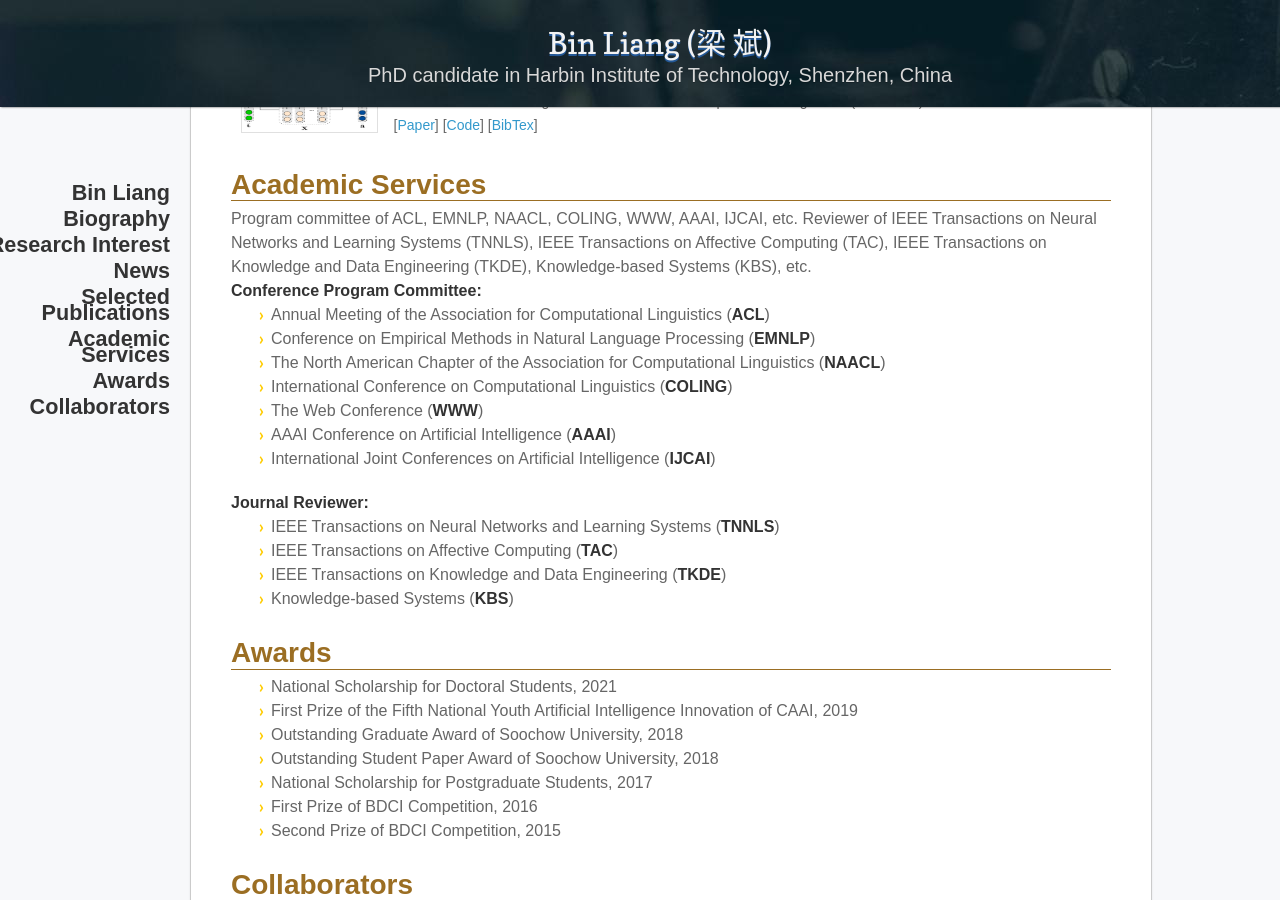
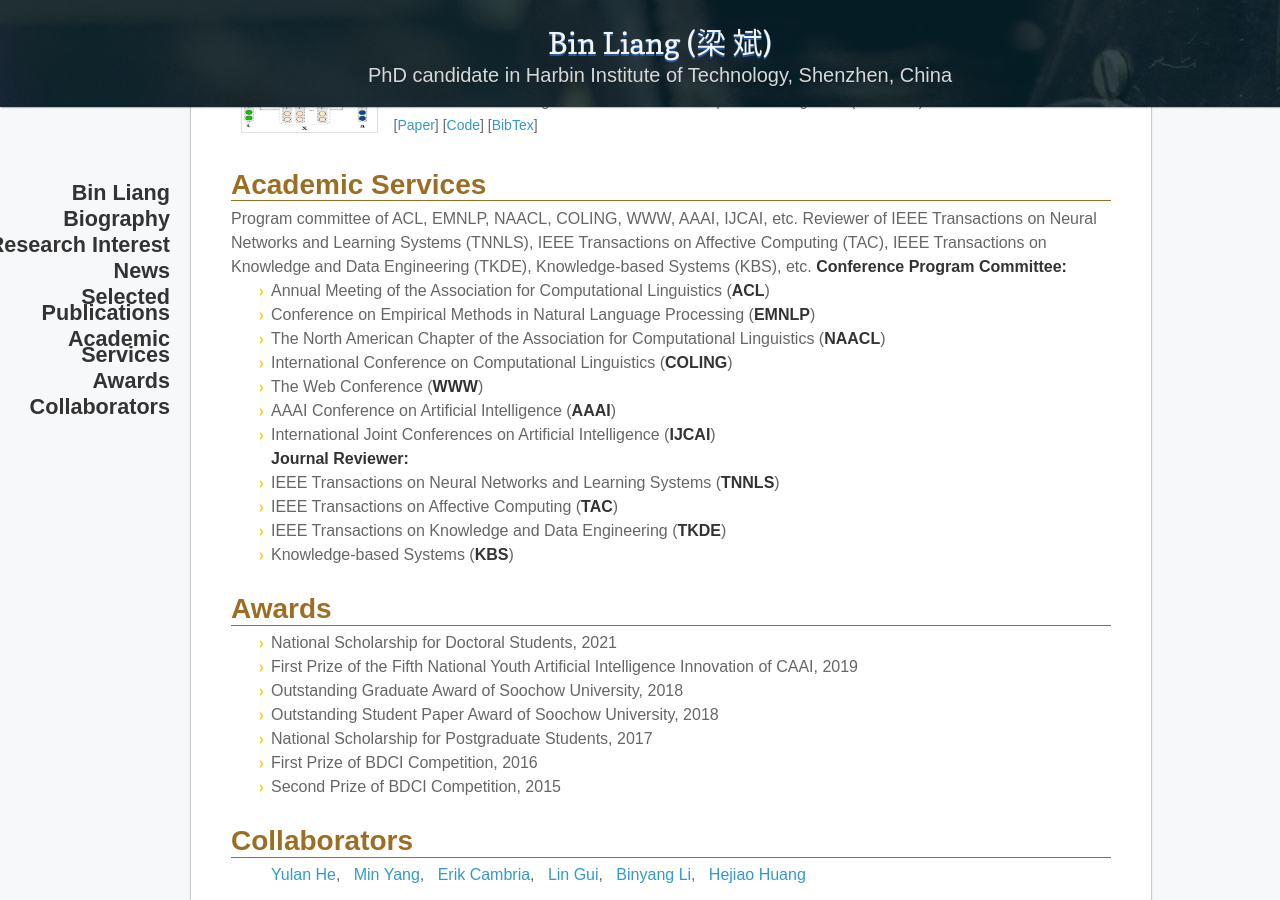
Before and after one commit to BinLiang-NLP/BinLiang-NLP.github.io, a Jekyll site: the page built from index.md, in a window 1280 px wide and 900 px high, scrolled down 2592 px. Built offline with Jekyll 4.4.1, drawn with Linux system fonts in a browser that asks for light colours; nearby versions of some CDN libraries; our own code applies the rules of GitHub Pages for plain Markdown files.

Commit message:
Update index.md

```diff
--- a/index.md
+++ b/index.md
@@ -213,7 +213,6 @@ Ruifeng Xu<br>
     <td width="100%">
       <h2>Academic Services</h2>
       Program committee of ACL, EMNLP, NAACL, COLING, WWW, AAAI, IJCAI, etc. Reviewer of IEEE Transactions on Neural Networks and Learning Systems (TNNLS), IEEE Transactions on Affective Computing (TAC), IEEE Transactions on Knowledge and Data Engineering (TKDE), Knowledge-based Systems (KBS), etc.
-      <br>
 <strong>Conference Program Committee:</strong>
       <ul>
         <li>Annual Meeting of the Association for Computational Linguistics (<strong>ACL</strong>)</li>
@@ -223,9 +222,7 @@ Ruifeng Xu<br>
         <li>The Web Conference (<strong>WWW</strong>)</li>
         <li>AAAI Conference on Artificial Intelligence (<strong>AAAI</strong>)</li>
         <li>International Joint Conferences on Artificial Intelligence (<strong>IJCAI</strong>)</li>
-      </ul>
 <strong>Journal Reviewer:</strong>
-      <ul>
         <li>IEEE Transactions on Neural Networks and Learning Systems (<strong>TNNLS</strong>)</li>
         <li>IEEE Transactions on Affective Computing (<strong>TAC</strong>)</li>
         <li>IEEE Transactions on Knowledge and Data Engineering (<strong>TKDE</strong>)</li>
```
